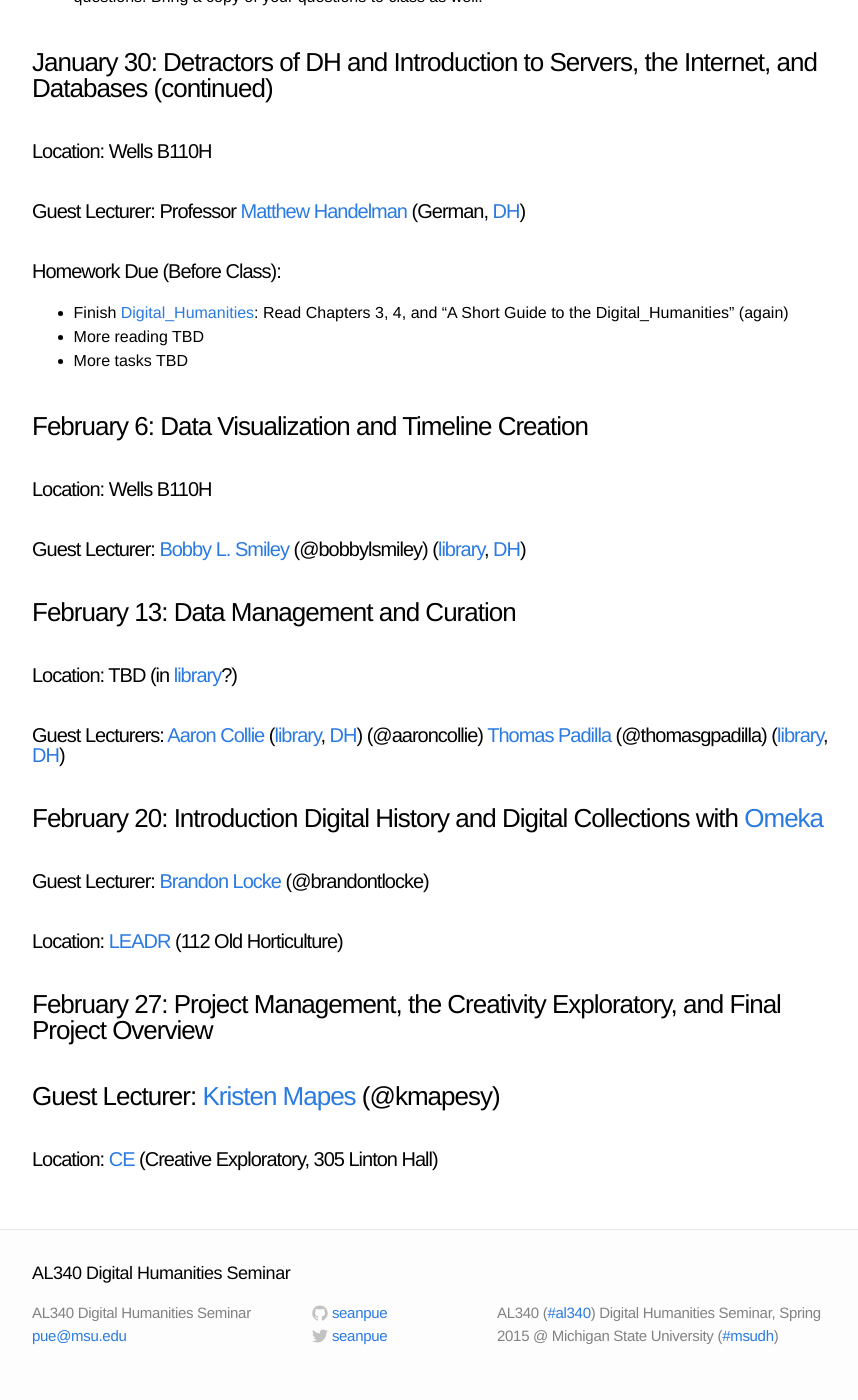
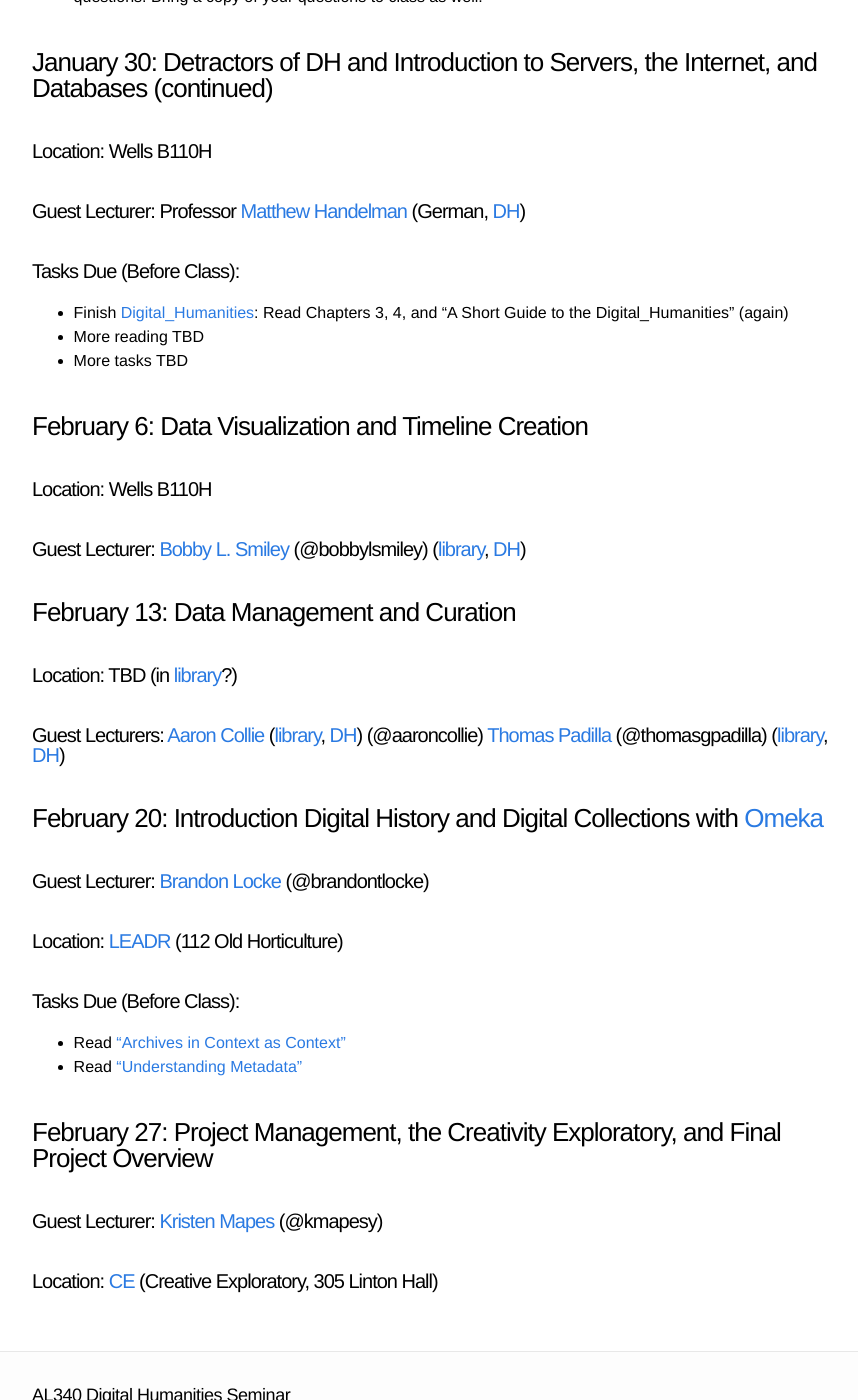
Before and after one commit to seanpue/al340, a Jekyll site: the page built from syllabus.md, in a window 1280 px wide and 1400 px high, scrolled down 1195 px. Shown: the whole window, without its empty margins (208-1066 px from the left). Built offline with Jekyll 4.4.1, drawn with Linux system fonts in a browser that asks for light colours.

```diff
--- a/syllabus.md
+++ b/syllabus.md
@@ -41,7 +41,7 @@ This syllabus *will change* throughout the semester, so please check back. It wa
 
 #### Guest Lecturer: Professor [Matthew Handelman] (German, [DH])
 
-#### Homework Due (Before Class):
+#### Tasks Due (Before Class):
 
 * Finish [Digital_Humanities]: Read Chapters 3, 4, and “A Short Guide to the Digital_Humanities” (again)
 * More reading TBD
@@ -65,9 +65,13 @@ This syllabus *will change* throughout the semester, so please check back. It wa
 
 #### Location: [LEADR] (112 Old Horticulture)
 
+#### Tasks Due (Before Class):
+* Read ["Archives in Context as Context"]
+* Read ["Understanding Metadata"]
+
 ### February 27: Project Management, the Creativity Exploratory, and Final Project Overview
 
-### Guest Lecturer: [Kristen Mapes] (@kmapesy)
+#### Guest Lecturer: [Kristen Mapes] (@kmapesy)
 
 #### Location: [CE] (Creative Exploratory, 305 Linton Hall)
 
@@ -84,3 +88,5 @@ This syllabus *will change* throughout the semester, so please check back. It wa
 [Brandon Locke]: http://history.msu.edu/people/brandon-locke/
 [Kristen Mapes]: http://www.kristenmapes.com/
 [CE]: http://ce.cal.msu.edu
+["Archives in Context as Context"]: http://journalofdigitalhumanities.org/1-2/archives-in-context-and-as-context-by-kate-theimer/
+["Understanding Metadata"]: http://www.niso.org/publications/press/UnderstandingMetadata.pdf
```
Also changed, not shown: _layouts/post.html (+15 -0 lines), _posts/2015-01-16-day-one.md (added, +46 -0 lines), guidelines.md (+2 -2 lines).
